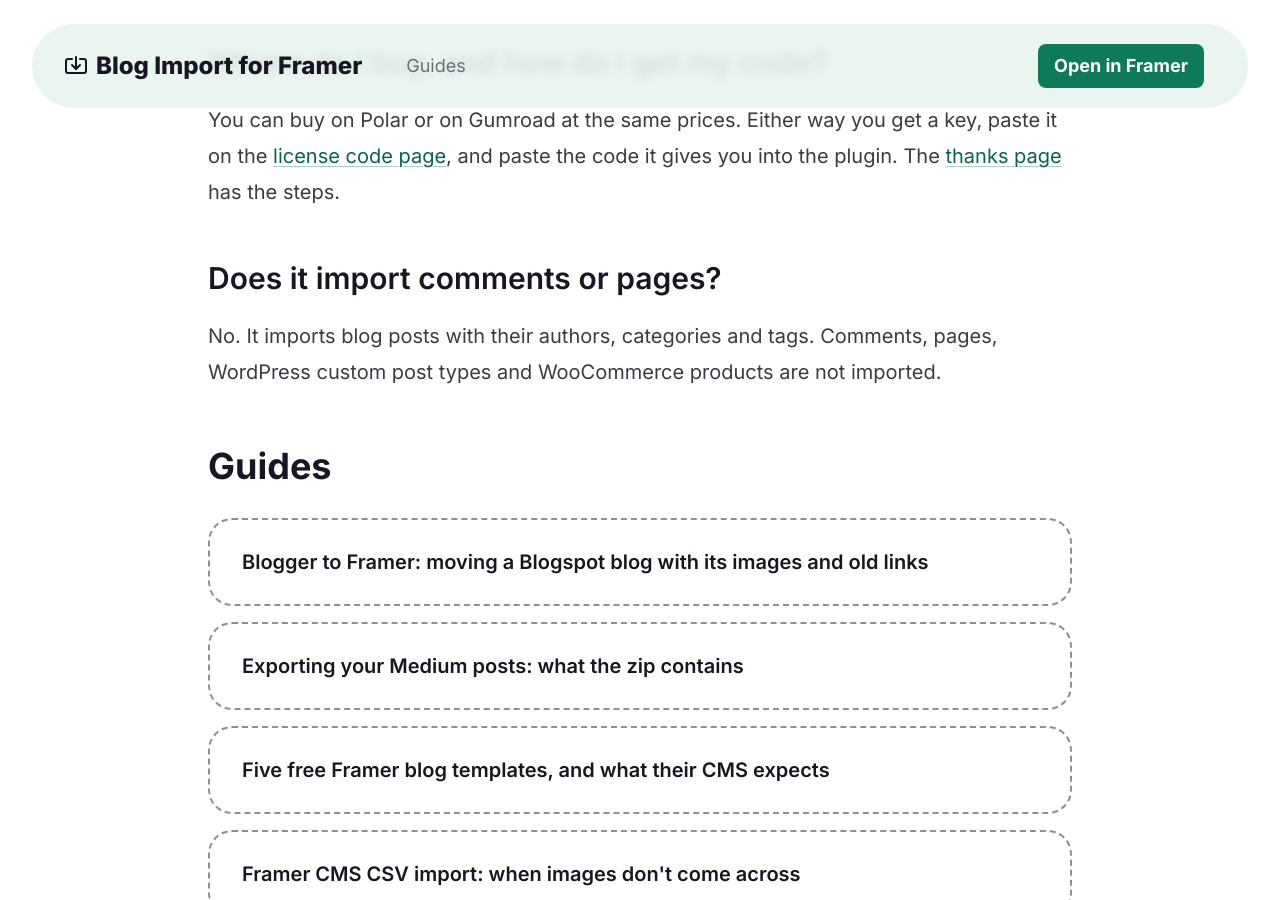
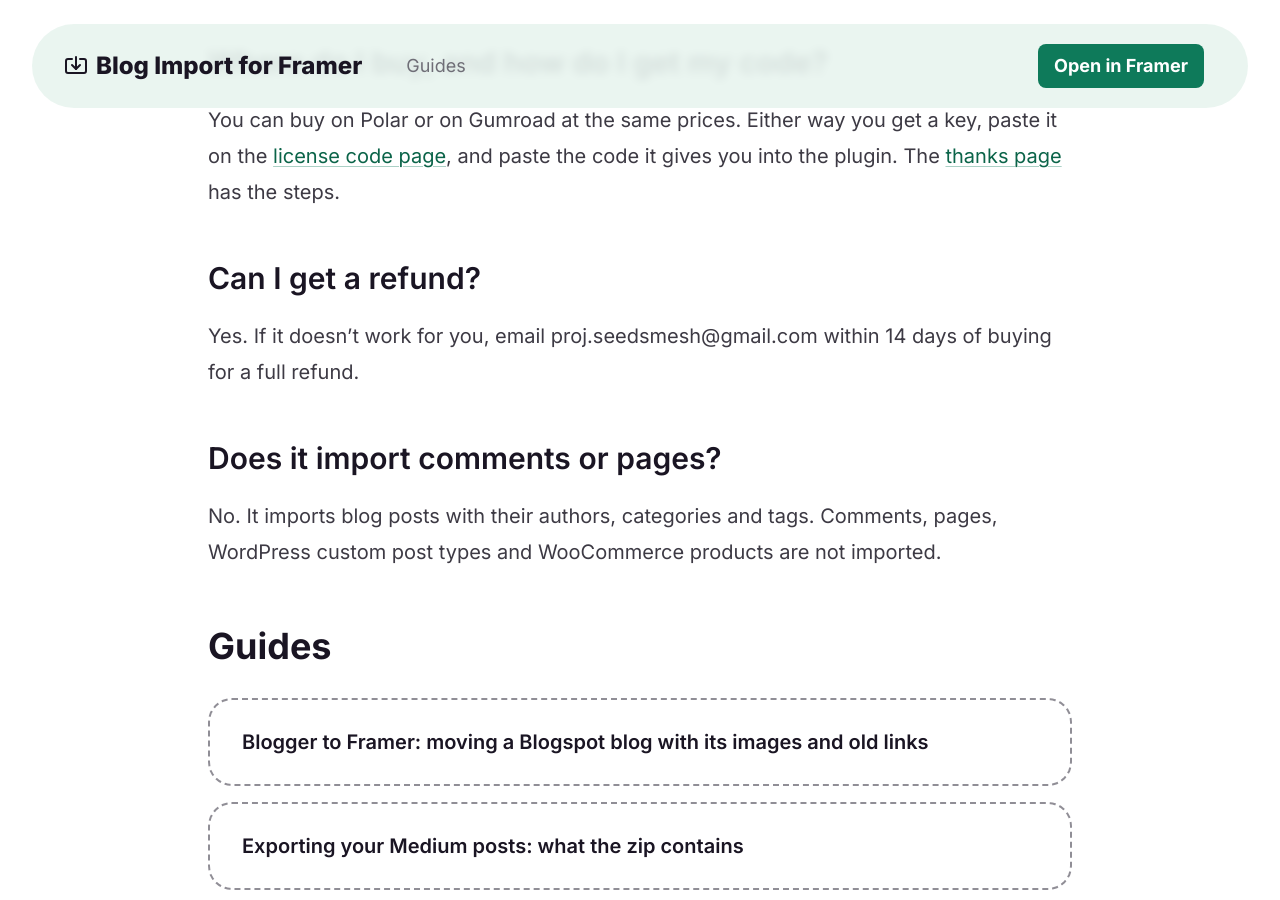
Before and after one commit to keyturnkit/keyturnkit.github.io, a Jekyll site: the page built from blog-import/index.md, in a window 1280 px wide and 900 px high, scrolled down 4524 px. Built offline with Jekyll 4.4.1, drawn with Linux system fonts in a browser that asks for light colours.

Commit message:
Blog Import refund: 14 days (D-V405, boo msg 510)
Co-Authored-By: Claude Opus 5.5 <noreply@anthropic.com>

```diff
--- a/blog-import/index.md
+++ b/blog-import/index.md
@@ -92,6 +92,10 @@ The newest 25 posts import free. A license imports all of them. $29 covers one F
 
 You can buy on Polar or on Gumroad at the same prices. Either way you get a key, paste it on the [license code page](https://blog-import-license.mam-studio.workers.dev/code), and paste the code it gives you into the plugin. The [thanks page](/thanks/) has the steps.
 
+### Can I get a refund?
+
+Yes. If it doesn't work for you, email proj.seedsmesh@gmail.com within 14 days of buying for a full refund.
+
 ### Does it import comments or pages?
 
 No. It imports blog posts with their authors, categories and tags. Comments, pages, WordPress custom post types and WooCommerce products are not imported.
```
Also changed, not shown: thanks.md (+1 -1 lines).
